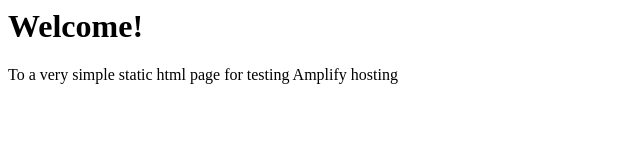
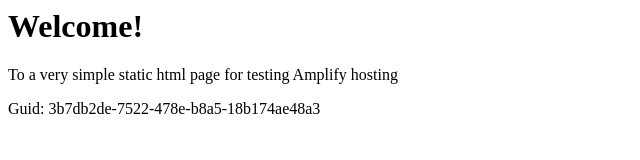
Before and after one commit to aws-aemilia-fra/Github-PR-Commit-Integration-Test-DoNotTouch-Gith-P5X5MO5I-v1-preprod-eu-central-1, a website: page src/index.html in a window 1280 px wide. Shown: the whole page, without its empty margins (0-640 px from the left). Drawn offline with Linux system fonts and the light colour scheme.

Commit message:
commit from integ tests

```diff
--- a/src/index.html
+++ b/src/index.html
@@ -1,3 +1,5 @@
+
+
 <html lang="en">
 
 <head>
@@ -10,6 +12,6 @@
 <body>
     <h1>Welcome!</h1>
     <p>To a very simple static html page for testing Amplify hosting</p>
-</body>
+    <p>Guid: 3b7db2de-7522-478e-b8a5-18b174ae48a3</p></body>
 
 </html>
```
